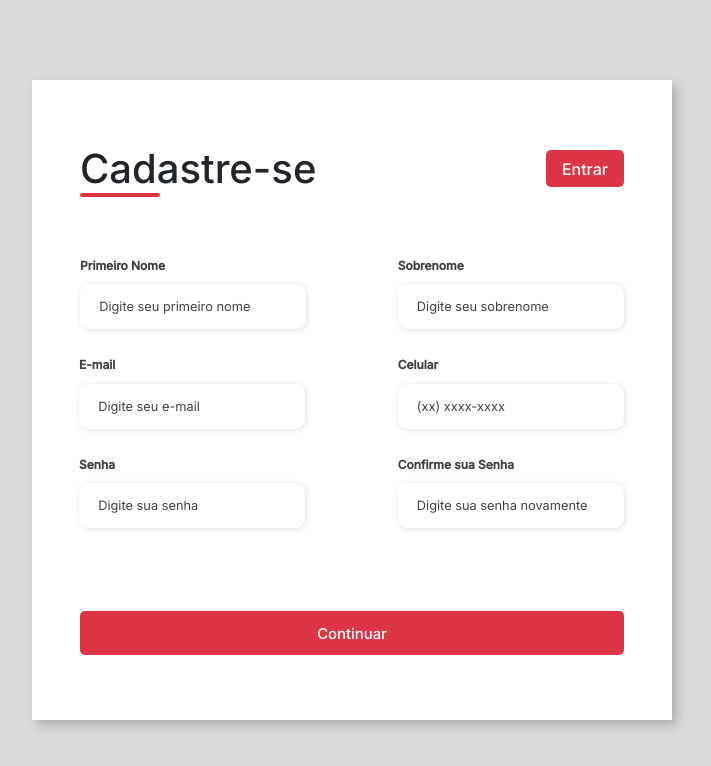
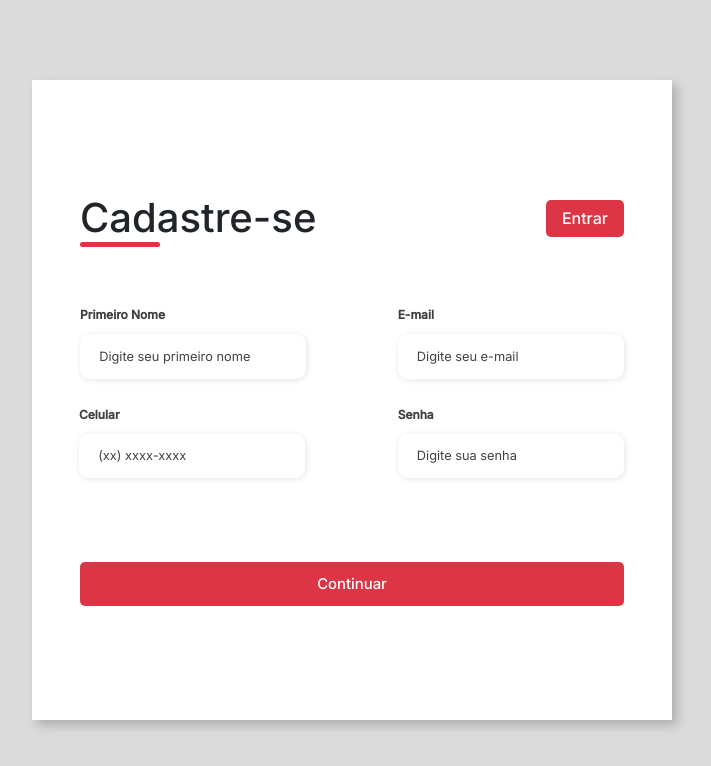
Before and after one commit to frederico-enzo/Pizzaria-Web-Application, an Angular app in the folder Client/: page /signup in a window 1280 px wide. Shown: the top 766 px of the page, without its empty margins (288-999 px from the left). Built offline with nearby package versions, Linux system fonts and the light colour scheme.

Commit message:
Cadastro de cliente pronto

```diff
--- a/Client/src/app/COMPONENTS/system/sign-in/sign-in.component.scss
+++ b/Client/src/app/COMPONENTS/system/sign-in/sign-in.component.scss
@@ -28,7 +28,7 @@ body {
     display: flex;
     justify-content: center;
     align-items: center;
-    background-image: url('./assets/Opera\ Instantâneo_2023-10-12_174249_portal.ifood.com.br.png');
+    background-image: url('./assets/Opera\ Instantâneo_2023-10-12_172316_portal.ifood.com.br.png');
     padding: 1rem;
     background-repeat: no-repeat;
 }
--- a/Client/src/app/COMPONENTS/system/sign-up/sign-up.component.html
+++ b/Client/src/app/COMPONENTS/system/sign-up/sign-up.component.html
@@ -4,7 +4,7 @@
             <img src="" alt="">
         </div>
         <div class="form">
-            <form action="#">
+            <form (ngSubmit)="singup()">
                 <div class="form-header">
                     <div class="title">
                         <h1>Cadastre-se</h1>
@@ -17,37 +17,28 @@
                 <div class="input-group">
                     <div class="input-box">
                         <label for="firstname">Primeiro Nome</label>
-                        <input id="firstname" type="text" name="firstname" placeholder="Digite seu primeiro nome" required>
+                        <input required [(ngModel)]="usuario.nome" id="firstname" type="text" name="firstname" placeholder="Digite seu primeiro nome" required>
                     </div>
 
                     <div class="input-box">
-                        <label for="lastname">Sobrenome</label>
-                        <input id="lastname" type="text" name="lastname" placeholder="Digite seu sobrenome" required>
-                    </div>
-                    <div class="input-box">
                         <label for="email">E-mail</label>
-                        <input id="email" type="email" name="email" placeholder="Digite seu e-mail" required>
+                        <input required [(ngModel)]="usuario.email" id="email" type="email" name="email" placeholder="Digite seu e-mail" required>
                     </div>
 
                     <div class="input-box">
                         <label for="number">Celular</label>
-                        <input id="number" type="tel" name="number" placeholder="(xx) xxxx-xxxx" required>
+                        <input required [(ngModel)]="usuario.telefone" id="number" type="tel" name="number" placeholder="(xx) xxxx-xxxx" required>
                     </div>
 
                     <div class="input-box">
                         <label for="password">Senha</label>
-                        <input id="password" type="password" name="password" placeholder="Digite sua senha" required>
-                    </div>
-
-
-                    <div class="input-box">
-                        <label for="confirmPassword">Confirme sua Senha</label>
-                        <input id="confirmPassword" type="password" name="confirmPassword" placeholder="Digite sua senha novamente" required>
+                        <input required [(ngModel)]="usuario.senha" id="password" type="password" name="password" placeholder="Digite sua senha" required>
                     </div>
 
                 </div>
                 <div class="continue-button">
-                    <button><a href="#">Continuar</a> </button>
+
+                    <button  type="submit"><a>Continuar</a> </button>
                 </div>
             </form>
         </div>
--- a/Client/src/app/COMPONENTS/system/sign-up/sign-up.component.scss
+++ b/Client/src/app/COMPONENTS/system/sign-up/sign-up.component.scss
@@ -90,6 +90,7 @@ body {
 .input-group {
     display: flex;
     flex-wrap: wrap;
+    align-items: center;
     justify-content: space-between;
     padding: 1rem 0;
 }
--- a/Client/src/app/COMPONENTS/system/sign-up/sign-up.component.ts
+++ b/Client/src/app/COMPONENTS/system/sign-up/sign-up.component.ts
@@ -1,4 +1,6 @@
 import { Component } from '@angular/core';
+import { Cliente } from 'src/app/MODEL/cliente-model/cliente';
+import { ClienteService } from 'src/app/SERVICE/cliente-service/cliente.service';
 
 @Component({
   selector: 'app-sign-up',
@@ -7,4 +9,20 @@ import { Component } from '@angular/core';
 })
 export class SignUpComponent {
 
-}
+  constructor(private clienteService: ClienteService) { }
+  usuario: Cliente = new Cliente();
+
+  singup() {
+    this.clienteService.create(this.usuario).subscribe(
+      (cliente) => {
+        this.usuario = new Cliente();
+        console.log('Cliente cadastrado com sucesso:', cliente);
+      },
+      (error) => {
+        console.error('Erro ao cadastrar cliente:', error);
+      }
+    );
+  }
+
+
+  }
```
